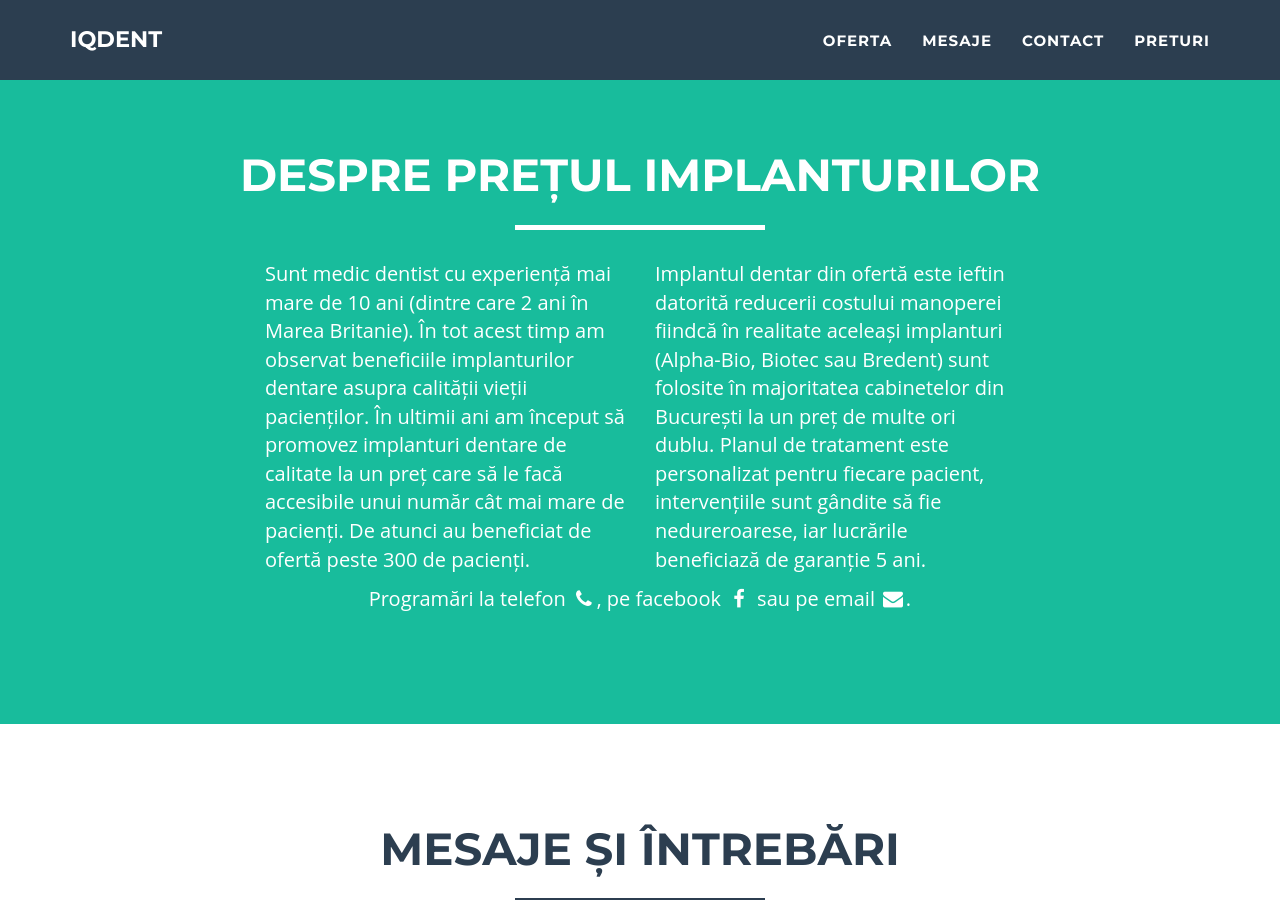
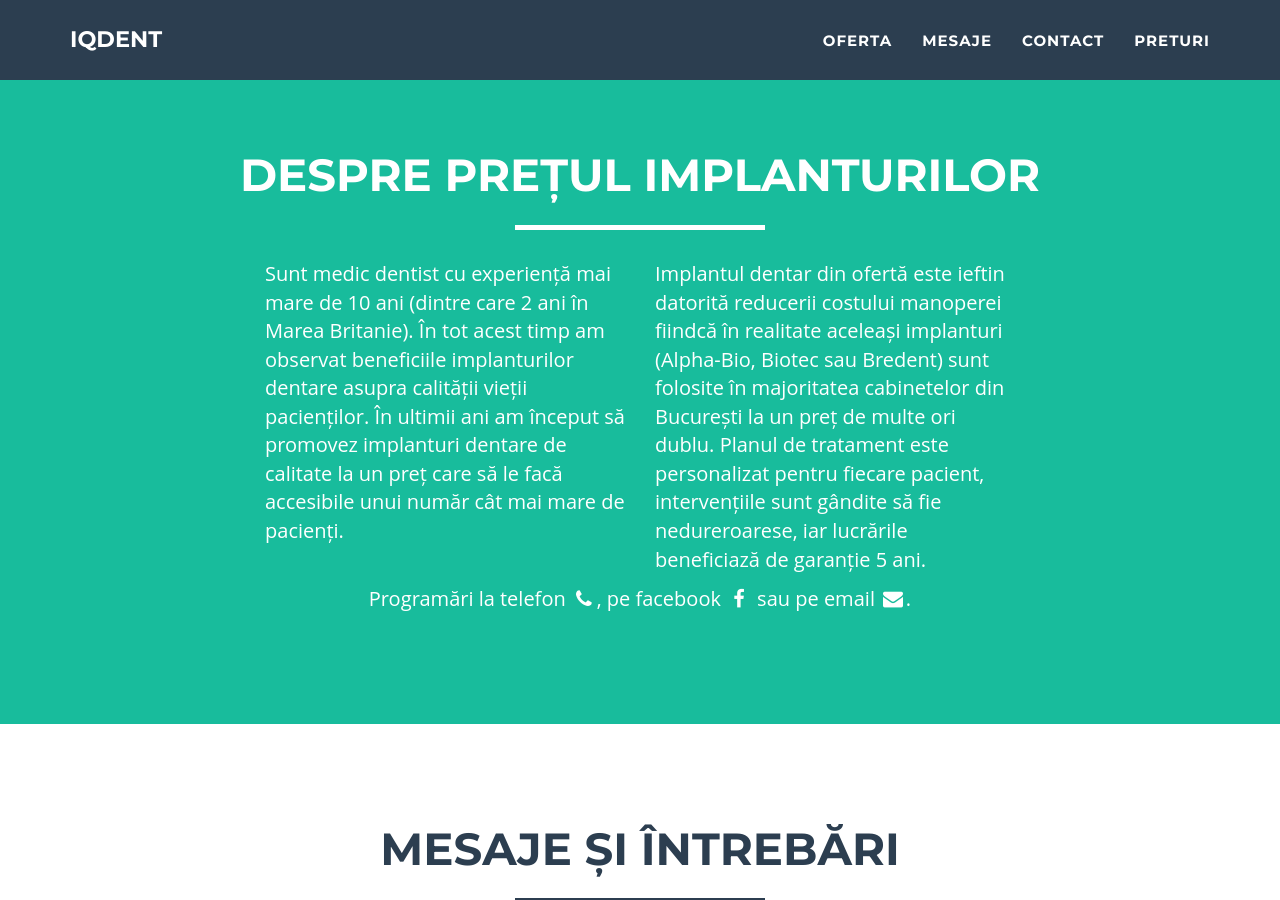
Before and after one commit to littledentgopo/offerdent, a Jekyll site: the page built from index.html, in a window 1280 px wide and 900 px high, scrolled down 1582 px. Built offline with Jekyll 4.4.1, drawn with Linux system fonts in a browser that asks for light colours.

Commit message:
Update section-about.html

```diff
--- a/_includes/section-about.html
+++ b/_includes/section-about.html
@@ -8,7 +8,7 @@
             </div>
             <div class="row">
                 <div class="col-lg-4 col-lg-offset-2">
-                    <p>Sunt medic dentist cu experiență mai mare de 10 ani (dintre care 2 ani în Marea Britanie). În tot acest timp am observat beneficiile implanturilor dentare asupra calității vieții pacienților. În ultimii ani am început să promovez implanturi dentare de calitate la un preț care să le facă accesibile unui număr cât mai mare de pacienți. De atunci au beneficiat de ofertă peste 300 de pacienți.
+                    <p>Sunt medic dentist cu experiență mai mare de 10 ani (dintre care 2 ani în Marea Britanie). În tot acest timp am observat beneficiile implanturilor dentare asupra calității vieții pacienților. În ultimii ani am început să promovez implanturi dentare de calitate la un preț care să le facă accesibile unui număr cât mai mare de pacienți.
                     </p>
                 </div>
                 <div class="col-lg-4">
```
